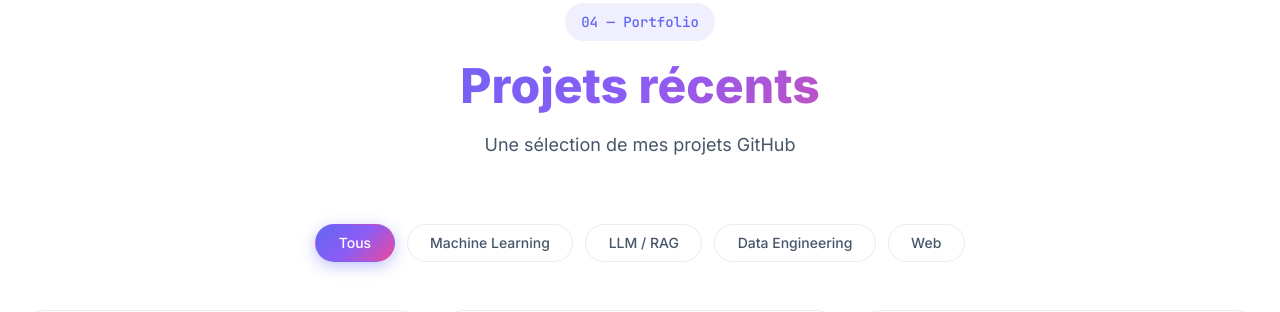
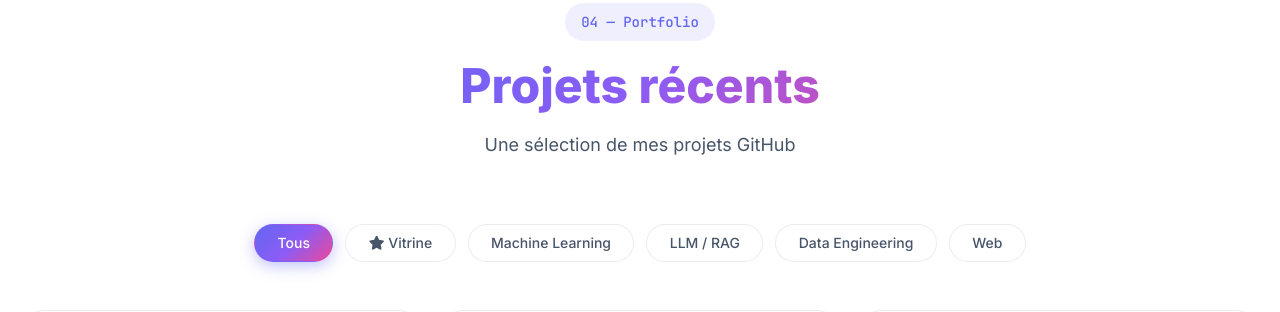
Before and after one commit to yacineberkani/yacineberkani.github.io, a plain HTML site: page index.html in a window 1280 px wide. Shown: the part 5332-5644 px from the top of the page. Drawn offline with nearby package versions, Linux system fonts and the light colour scheme.

Commit message:
Add 'Vitrine' filter button to project filters

```diff
--- a/index.html
+++ b/index.html
@@ -472,6 +472,7 @@
 
             <div class="project-filters" data-aos="fade-up">
                 <button class="filter-btn active" data-filter="all">Tous</button>
+                <button class="filter-btn filter-vitrine" data-filter="vitrine"><i class="fas fa-star"></i> Vitrine</button>
                 <button class="filter-btn" data-filter="ml">Machine Learning</button>
                 <button class="filter-btn" data-filter="llm">LLM / RAG</button>
                 <button class="filter-btn" data-filter="data">Data Engineering</button>
```
